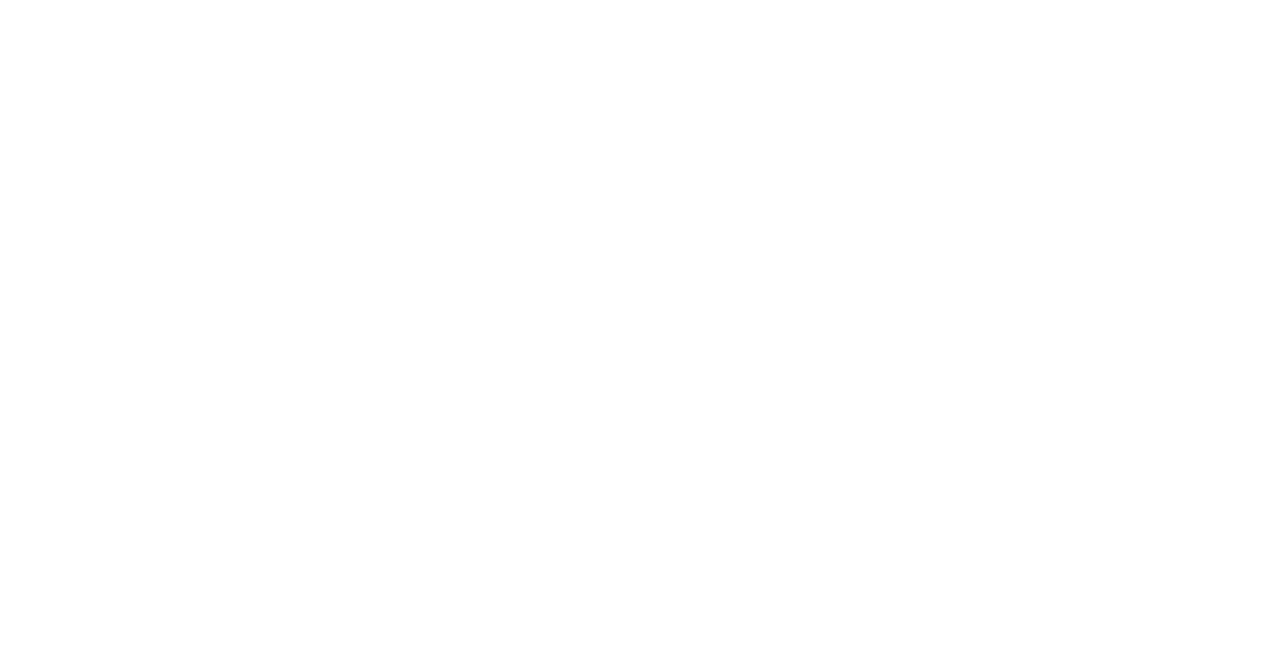
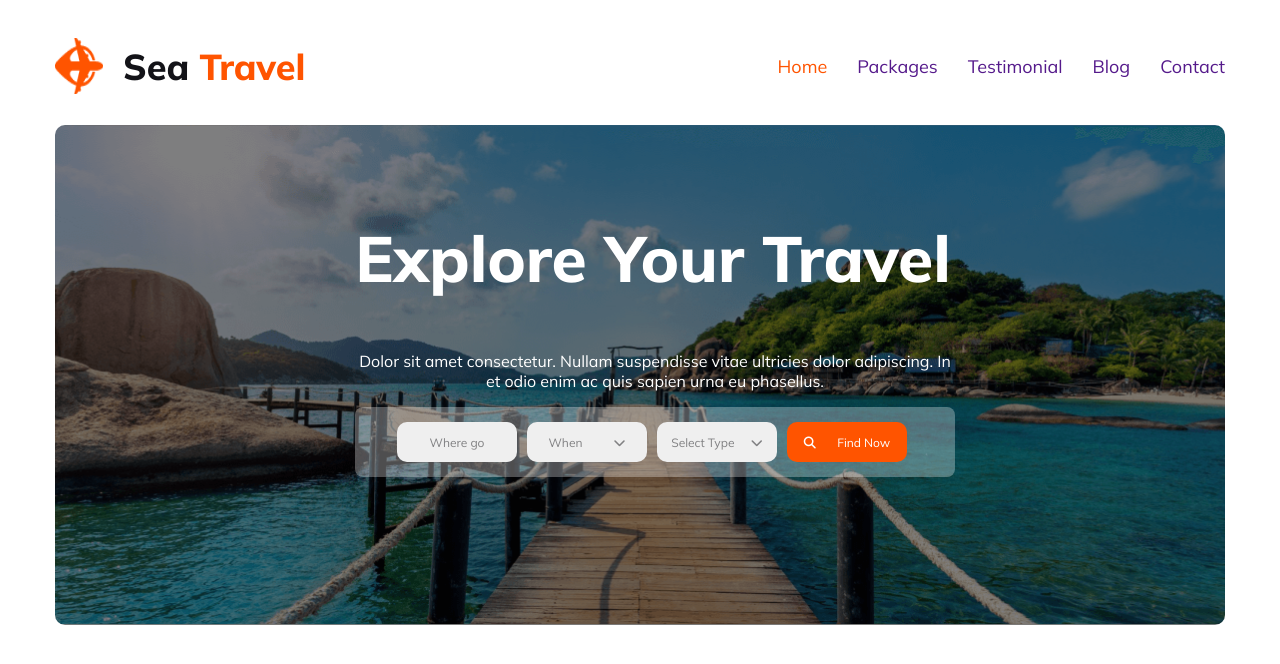
Before and after one commit to SobuzNub/Assignment-2, a plain HTML site: page index.html in a window 1280 px wide. Drawn offline with Linux system fonts and the light colour scheme.

Commit message:
nav-bar and header section added

```diff
--- a/index.html
+++ b/index.html
@@ -5,10 +5,72 @@
     <meta name="viewport" content="width=device-width, initial-scale=1.0">
     <title>Assignment-2</title>
     <link rel="stylesheet" href="styles/travel.css">
+
+    <!-- Mulish google font -->
+    <link rel="preconnect" href="https://fonts.googleapis.com">
+    <link rel="preconnect" href="https://fonts.gstatic.com" crossorigin>
+    <link href="https://fonts.googleapis.com/css2?family=Mulish:wght@400;500;600;700;800;900&display=swap" rel="stylesheet">
+
+    <!-- Font awesome cdn-->
+    <link rel="stylesheet" href="https://cdnjs.cloudflare.com/ajax/libs/font-awesome/6.5.1/css/all.min.css" integrity="sha512-DTOQO9RWCH3ppGqcWaEA1BIZOC6xxalwEsw9c2QQeAIftl+Vegovlnee1c9QX4TctnWMn13TZye+giMm8e2LwA==" crossorigin="anonymous" referrerpolicy="no-referrer" />
+
 </head>
 <body>
     <header>
+        <section class="header-section">
+            <nav class="nav-bar">
+                <div class="left-div">
+                    <div class="left-img">
+                        <img class="img" src="Images/Group 40071 (2).png" alt="">
+                    </div>
+                    <div class="left-title">
+                        <p class="left-info">Sea <span>Travel</span></p>
+                    </div>
+                </div>
+                <div class="right-div">
+                    <ul>
+                        <li><a href=""><span>Home</span></a></li>
+                        <li><a href="">Packages</a></li>
+                        <li><a href="">Testimonial</a></li>
+                        <li><a href="">Blog</a></li>
+                        <li><a href="">Contact</a></li>
+                    </ul>
+                </div>
+            </nav>
+            <div class="banner-container">
+                <div class="banner-img">
+                    <div class="banner-title">
+                        <h1 class="travel-title">Explore Your Travel</h1>
+                        <p class="banner-info">Dolor sit amet consectetur. Nullam suspendisse vitae ultricies dolor adipiscing. In et odio enim ac quis sapien urna eu phasellus.</p>
 
+                        <section class="button-container">
+                            <div class="button">
+                                <button class="btn">Where go</button>
+                                <button class="btn">When
+                                    <div class="btn-icon">
+                                        <i class="fa-solid fa-chevron-down"></i>
+                                    </div>
+                                </button>
+                                <button class="btn">Select Type
+                                    <div class="btn-icon">
+                                        <i class="fa-solid fa-chevron-down"></i>
+                                    </div>
+                                </button>
+                                <button class="btn rare-button">
+                                    <div class="btn-icon ">
+                                        <i class="fa-solid fa-magnifying-glass"></i>
+                                    </div>
+                                    Find Now
+
+                                </button>
+                            </div>
+                        </section>
+                    </div>
+
+                </div>
+
+            </div>
+        </section>
     </header>
     <main>
 
--- a/styles/travel.css
+++ b/styles/travel.css
@@ -0,0 +1,120 @@
+*{
+    font-family: 'Mulish', sans-serif;
+}
+
+/* header section design starts here */
+
+.header-section{
+    width: 1170px;
+    margin: 0 auto;
+}
+.left-div{
+    display: flex;
+}
+.nav-bar{
+    display: flex;
+    justify-content: space-between;
+    align-items: center;
+}
+.right-div > ul{
+    display: flex;
+    list-style: none;
+}
+.right-div li{
+    margin-left: 30px;
+    color: var(--Dark-02, #424247);
+    font-size: 18px;
+    font-weight: 400;
+}
+.right-div a{
+    text-decoration: none;
+}
+.img{
+    width: 48px;
+    height: 56px;
+    margin-top: 30px;
+}
+.left-info{
+    margin-left: 20px;
+    color: #131318;
+    font-size: 36px;
+    font-weight: 800;
+
+}
+span{
+    color: #FF5400;
+}
+li .rare{
+    color: #FF5400;
+}
+
+.banner-img{
+    background-image: url(../Images/Group\ 13\ \(1\)\ \(1\).png);
+    width: 1170px;
+    height: 500px;
+    background-position: center;
+    background-size: cover;
+    border-radius: 10px;
+    position: relative;
+    background-color: gray;
+    background-blend-mode: multiply;
+}
+.banner-title{
+    position: absolute;
+    text-align: center;
+    width: 596px;
+    height: 80px;
+    left: 300px;
+    bottom: 300px;
+    top: 40px;
+}
+.button{
+    gap: 10px;
+
+    height: auto;
+    display: flex;
+    position: absolute;
+    text-align: center;
+    left: 42px;
+    top: 15px;
+}
+.btn{
+    width: 120px;
+    height: 40px;
+    color: rgba(19, 19, 24, 0.50);
+    text-align: center;
+    display: flex;
+    font-size: 12px;
+    justify-content: space-around;
+    align-items: center;
+    border-radius: 10px;
+    border: 0;
+
+}
+.button-container{
+    width: 600px;
+    height: 70px;
+    background: rgba(255, 255, 255, 0.30);
+    border-radius: 8px;
+    position: absolute;
+}
+.travel-title{
+    text-align: center;
+    color: #FFF;
+    font-size: 64px;
+    font-weight: 800;
+    height: 80px;
+}
+.banner-info{
+    width: 600px;
+    /* height: 52px; */
+    color: #FFF;
+    padding-right: 200px;
+    font-size: 16px;
+    /* border: 2px solid tomato; */
+
+}
+.rare-button{
+    background-color: #FF5400;
+    color: white;
+}
```
